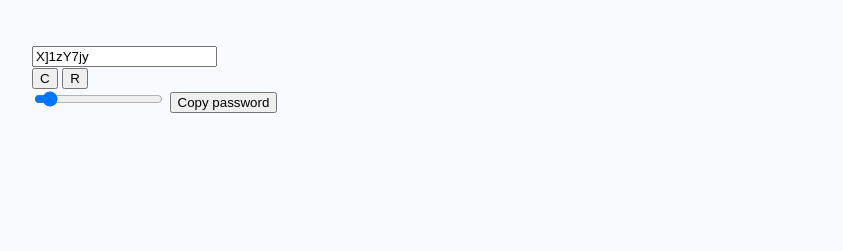
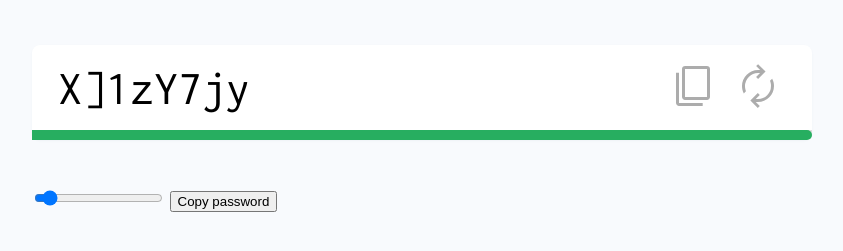
Before and after one commit to GabrielNew/PasswordGenerator, a plain HTML site: page index.html in a window 1280 px wide. Shown: the part 87-338 px from the top of the page, without its empty margins (218-1061 px from the left). Drawn offline with Linux system fonts and the light colour scheme.

Commit message:
Adicição de imagens, ícones e barra de força da senha

```diff
--- a/index.html
+++ b/index.html
@@ -7,6 +7,10 @@
     <link rel="preconnect" href="https://fonts.gstatic.com" crossorigin />
     <link
       href="https://fonts.googleapis.com/css2?family=Inter:wght@400..600&display=swap"
+      rel="stylesheet"
+    />
+    <link
+      href="https://fonts.googleapis.com/css2?family=Inconsolata:wght@200..900&display=swap"
       rel="stylesheet"
     />
     <link rel="stylesheet" href="styles.css" />
@@ -28,12 +32,14 @@
             <input type="text" name="password" id="password" />
           </div>
           <div class="actions">
-            <button id="copy">C</button>
-            <button id="renew">R</button>
+            <button id="copy-1"><img src="copy.svg" alt="" /></button>
+            <button id="renew"><img src="renew.svg" alt="" /></button>
           </div>
         </div>
+        <div class="security-indicator">
+          <div id="security-indicator-bar" class="bar safe" style="width: 100%;"></div>
+        </div>
       </section>
-
 
       <input
         type="range"
@@ -43,7 +49,7 @@
         min="4"
         max="64"
       />
-      <button id="copyButton">Copy password</button>
+      <button id="copy-2">Copy password</button>
     </main>
     <script src="script.js"></script>
   </body>
--- a/script.js
+++ b/script.js
@@ -27,7 +27,7 @@ passwordLenghtRangeEl.addEventListener('input', function() {
     generatePassword()
 })
 
-const copyButtonEl = document.querySelector('#copyButton')
-copyButtonEl.addEventListener('click', copyPassword)
+document.querySelector('#copy-1').addEventListener('click', copyPassword)
+document.querySelector('#copy-2').addEventListener('click', copyPassword)
 
 generatePassword()
--- a/styles.css
+++ b/styles.css
@@ -29,3 +29,87 @@ main
     font-size: 1.125rem;
     color: #828282;
 }
+
+.box
+{
+    background: #fff;
+    box-shadow: 0 1px 2px rgba(132, 148, 165, 0.08);
+    border-radius: 8px;
+    margin-bottom: 3rem;
+}
+
+.password
+{
+    display: flex;
+    align-items: center;
+    padding: 1rem 1.5rem;
+}
+
+.password .text
+{
+    flex: 1;
+}
+
+.password .actions button
+{
+    background-color: transparent;
+    border: none;
+    cursor: pointer;
+    opacity: 0.7;
+    transition: opacity 0.2s;
+}
+
+.password .text input
+{
+    font-family: "Inconsolata", serif;
+    font-size: 3rem;
+    border: none;
+    outline: none;
+    cursor: default;
+    height: 52px;
+    width: 100%;
+    transition: all 0.2s;
+    -webkit-user-select: none;
+    -moz-user-select: none;
+    -ms-user-select: none;
+    user-select: none;
+}
+
+.security-indicator
+{
+    height: 10px;
+    background-color: #ddd;
+    border-bottom-left-radius: 8px;
+    border-bottom-right-radius: 8px;
+
+}
+
+.security-indicator .bar
+{
+    height: 10px;
+    border-top-right-radius: 8px;
+    border-bottom-right-radius: 8px;
+    border-bottom-right-radius: 8px;
+
+    transition: all 0.2s;
+}
+
+.security-indicator .bar .completed
+{
+    border-top-right-radius: 0;
+}
+
+.security-indicator .bar.critical
+{
+    background-color: #eb5757;
+}
+
+.security-indicator .bar.warning
+{
+    background-color: #f2c94c;
+}
+
+.security-indicator .bar.safe
+{
+    background-color: #27ae60;
+}
```
Also changed, not shown: copy.svg (added), renew.svg (added).
